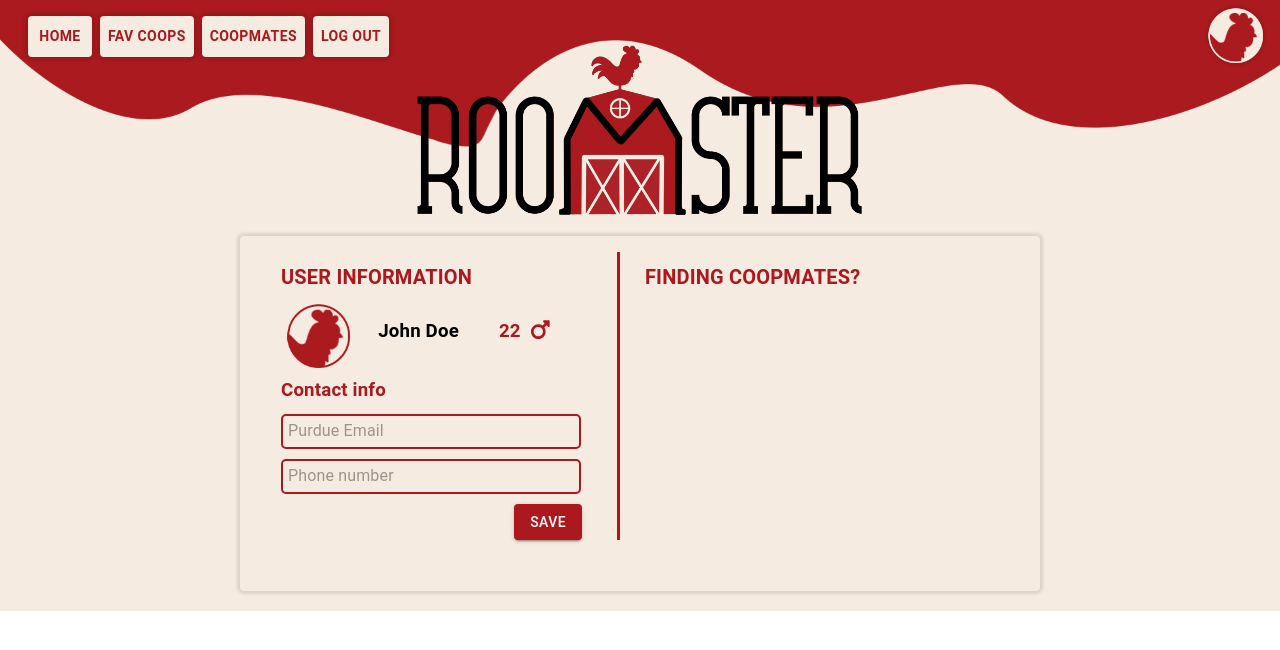
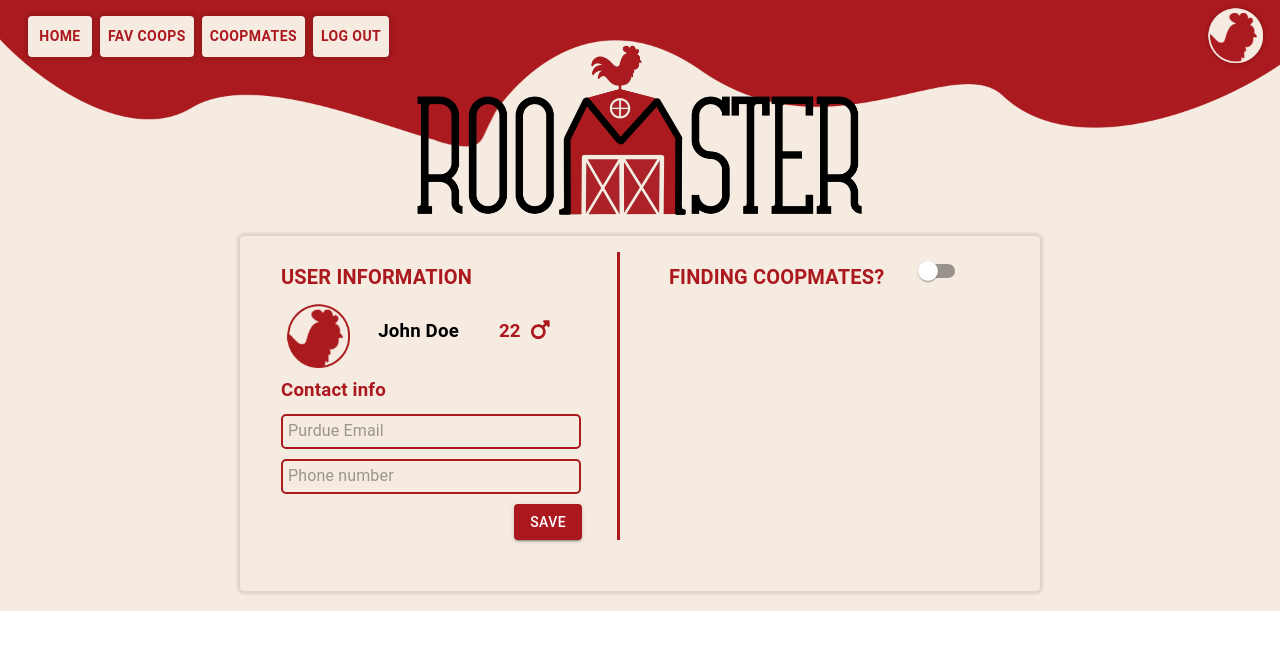
Before and after one commit to chrislqiu/Roomster, a React (Create React App) app in the folder client/: page /RProfile in a window 1280 px wide. Shown: the top 650 px of the page. Built offline with nearby package versions, Linux system fonts and the light colour scheme.

Commit message:
Added the basic for living style feature

```diff
--- a/client/src/pages/RenterPage.js
+++ b/client/src/pages/RenterPage.js
@@ -1,4 +1,4 @@
-import { InputBase, Grid, Card, Container, Box, Typography, CardContent, Input, Divider, TextField, Link, Button } from "@mui/material";
+import { InputBase, Switch, Grid, Card, Container, Box, Typography, CardContent, Input, Divider, TextField, Link, Button } from "@mui/material";
 import React from "react"
 import profilePic from "../images/profile-pic-no-shadow.png"
 import { FontAwesomeIcon } from '@fortawesome/react-fontawesome'
@@ -106,9 +106,14 @@ const RenterPage = () => {
                     <Button variant="contained" style={{backgroundColor: "#AB191F", float: "right", margin: "0 35px 0 0"}}>SAVE</Button>
                 </Box>
                 <Box width='100%' style={styles.column2}>
-                    <Typography style={styles.header}>
-                        {"FINDING COOPMATES?"}
-                    </Typography >
+                    <Container style={styles.box}>
+                        <Typography style={styles.header}>
+                            {"FINDING COOPMATES?"}
+                        </Typography >
+                        <Switch/>
+                    </Container>
+
+
                 </Box>
 
                 </CardContent>
```
